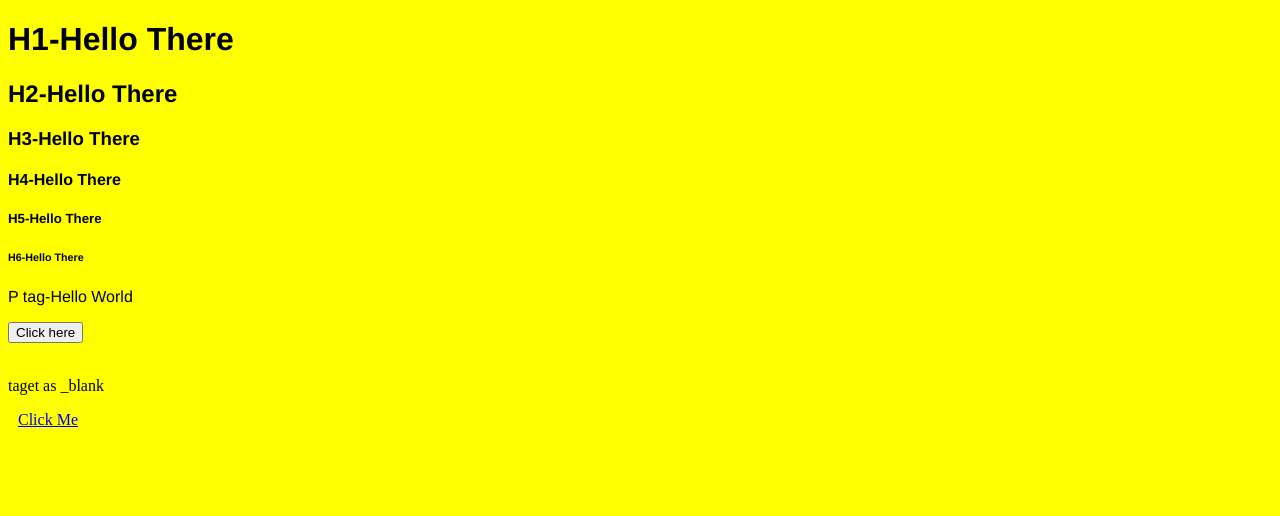
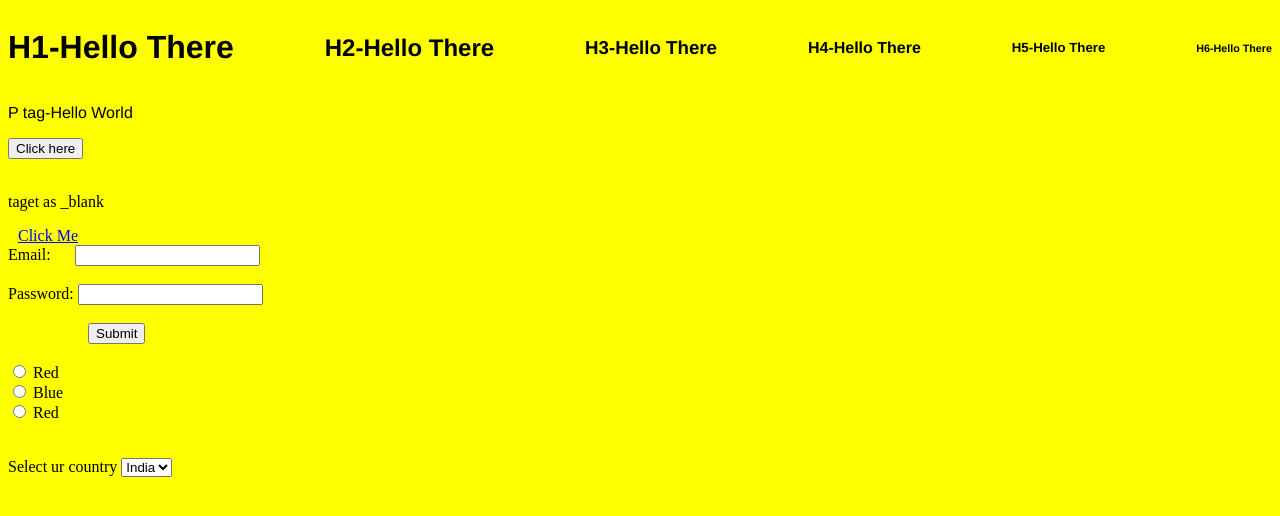
Before and after one commit to GOKULSIVA123/Revamp-Assignments, a plain HTML site: page hi.html in a window 1280 px wide. Drawn offline with Linux system fonts and the light colour scheme.

Commit message:
succesfull

```diff
--- a/hi.html
+++ b/hi.html
@@ -4,20 +4,53 @@
     <meta charset="UTF-8">
     <meta name="viewport" content="width=device-width, initial-scale=1.0">
     <title>Site-1</title>
+    <style>
+        .box{
+            display: flex;
+            justify-content: space-between;
+            align-items: center;
+        }
+    </style>
 </head>
 <body style="background-color: Yellow;">
+    <div class="box">
     <h1 style="font-family: 'Franklin Gothic Medium', 'Arial Narrow', Arial, sans-serif;">H1-Hello There</h1>
     <h2 style="font-family: 'Franklin Gothic Medium', 'Arial Narrow', Arial, sans-serif;">H2-Hello There</h2>
     <h3 style="font-family: 'Franklin Gothic Medium', 'Arial Narrow', Arial, sans-serif;">H3-Hello There</h3>
     <h4 style="font-family: 'Franklin Gothic Medium', 'Arial Narrow', Arial, sans-serif;">H4-Hello There</h4>
     <h5 style="font-family: 'Franklin Gothic Medium', 'Arial Narrow', Arial, sans-serif;">H5-Hello There</h5>
     <h6 style="font-family: 'Franklin Gothic Medium', 'Arial Narrow', Arial, sans-serif;">H6-Hello There</h6>
+    </div>
     <p style="font-family: 'Franklin Gothic Medium', 'Arial Narrow', Arial, sans-serif;">P tag-Hello World</p>
     <a href="https://youtu.be/BBJa32lCaaY?si=iQ5tws9TiAjEGQw_"><button>Click here</button></a>
     <br>
     <br>
     <p>taget as _blank</p>
     <a href="page.html" target="_blank" style="padding-left: 10px;">Click Me</a>
+    <form>
+        <label for="Email:">Email:</label>
+        <input style="margin-left: 20px;"type="email" id="Email:" name="Email:"><br><br>
+        <label for="Password:">Password:</label>
+        <input type="password"><br><br>
+        <input style="margin-left: 80px;" type="submit">
+    </form>
+    <br>
+    <form>
+        <input type="radio" value="red" id="red">
+        <label for="Red">Red</label><br>
+        <input type="radio" value="red" id="red">
+        <label for="Red">Blue</label><br>
+        <input type="radio" value="red" id="red">
+        <label for="Red">Red</label>
+    </form>
+    <br></br>
+    <label>Select ur country</label>
+    <select name="country">
+    <option value="India">India</option>
+    <option value="CALIFORNIA">India</option>
+    <option value="USA">India</option>
+    </select>
+
 
 </body>
 </html>
--- /dev/null
+++ b/tailwind.config.js
@@ -0,0 +1,8 @@
+/** @type {import('tailwindcss').Config} */
+module.exports = {
+    content: ["./src/**/*.{html,js}"],
+    theme: {
+      extend: {},
+    },
+    plugins: [],
+  }
```
Also changed, not shown: assgn2.html (deleted, +0 -29 lines), index.html (+1 -1 lines), new.html (added, +1 -0 lines), tailwind.html (added, +13 -0 lines), Leonard burns.jpg (added).
